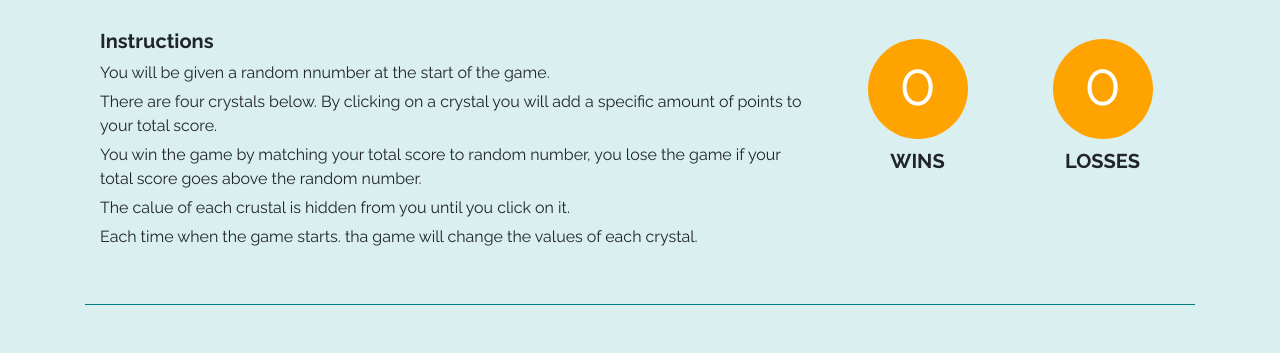
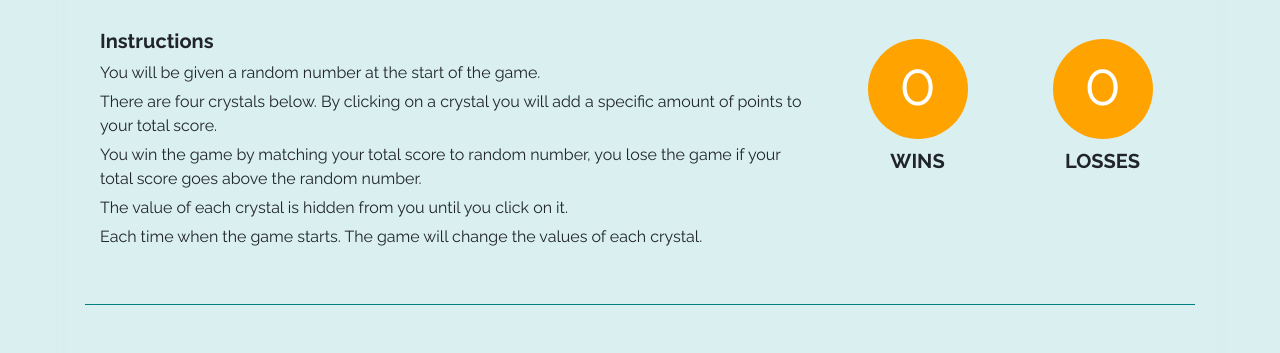
Before and after one commit to coti-garcia/unit-4-game, a plain HTML site: page index.html in a window 1280 px wide. Shown: the part 109-462 px from the top of the page. Drawn offline with nearby package versions, Linux system fonts and the light colour scheme.

Commit message:
Typing bugs

```diff
--- a/index.html
+++ b/index.html
@@ -23,11 +23,11 @@
         <div class="row top-section">
             <div class="col-12 col-md-8 instructions">
                 <h2>Instructions</h2>
-                <p>You will be given a random nnumber at the start of the game.</p>
+                <p>You will be given a random number at the start of the game.</p>
                 <p>There are four crystals below. By clicking on a crystal you will add a specific amount of points to your total score.</p>
                 <p>You win the game by matching your total score to random number, you lose the game if your total score goes above the random number.</p>
-                <p>The calue of each crustal is hidden from you until you click on it.</p>
-                <p>Each time when the game starts. tha game will change the values of each crystal.</p>
+                <p>The value of each crystal is hidden from you until you click on it.</p>
+                <p>Each time when the game starts. The game will change the values of each crystal.</p>
             </div>
             <div class="col-12 col-md-4">
                 <div class="row">
```
